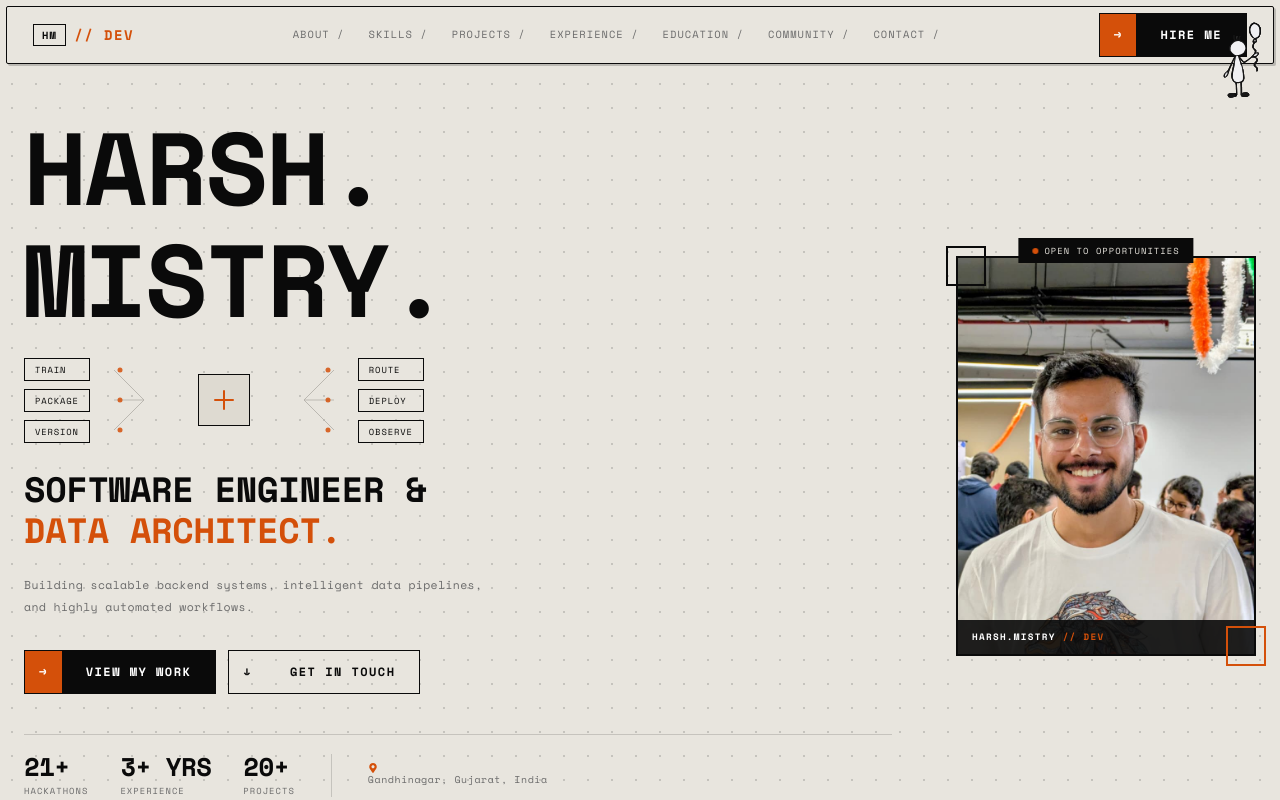
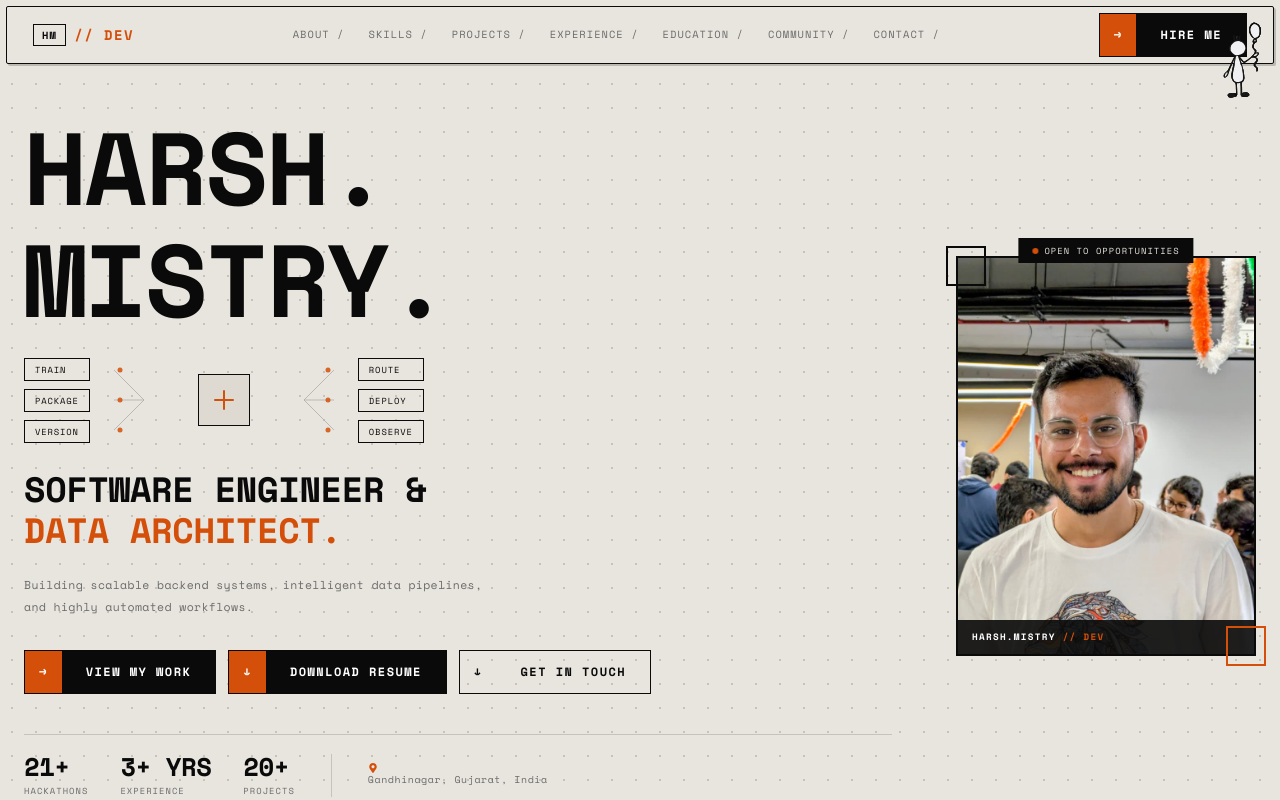
Before and after one commit to Harsh-Mistry-12/harsh-portfolio, a Next.js app: page / in a window 1280 px wide. Shown: the top 800 px of the page. Built offline with nearby package versions, Linux system fonts and the light colour scheme.

Commit message:
feat: add Hero component and include personal resume PDF

```diff
--- a/components/sections/Hero.tsx
+++ b/components/sections/Hero.tsx
@@ -177,6 +177,16 @@ export const Hero = () => {
                 <span className="btn-tab">→</span>
                 <span className="btn-body">VIEW MY WORK</span>
               </button>
+              <a
+                id="hero-resume-btn"
+                href="/Harsh Mistry Resume.pdf"
+                download="Harsh Mistry Resume.pdf"
+                className="btn-brutalist"
+                style={{ display: "inline-flex", textDecoration: "none" }}
+              >
+                <span className="btn-tab">↓</span>
+                <span className="btn-body">DOWNLOAD RESUME</span>
+              </a>
               <button
                 id="hero-contact-btn"
                 onClick={() =>
```
Also changed, not shown: 1 other file (tests, documents, lock files or other folders).
